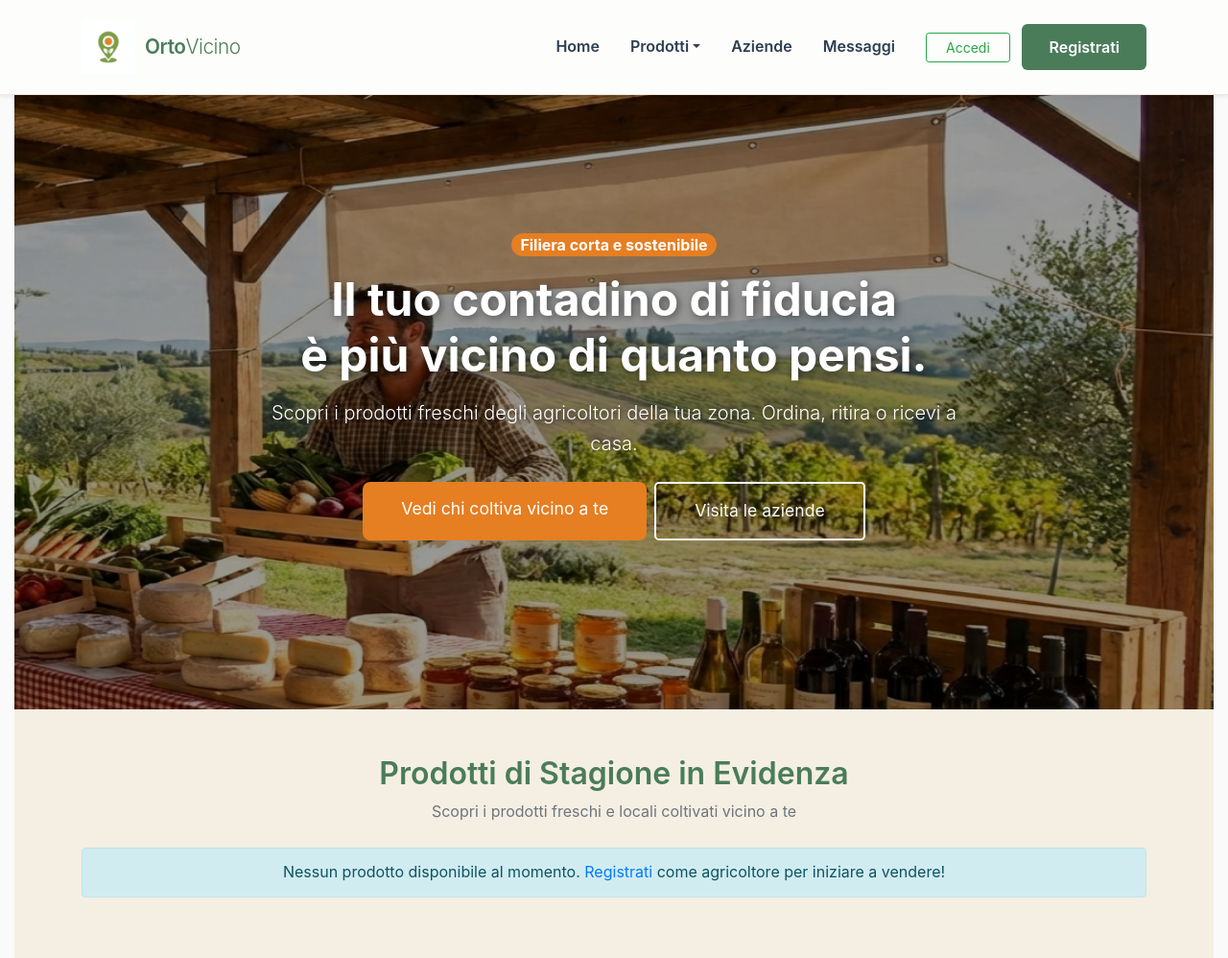
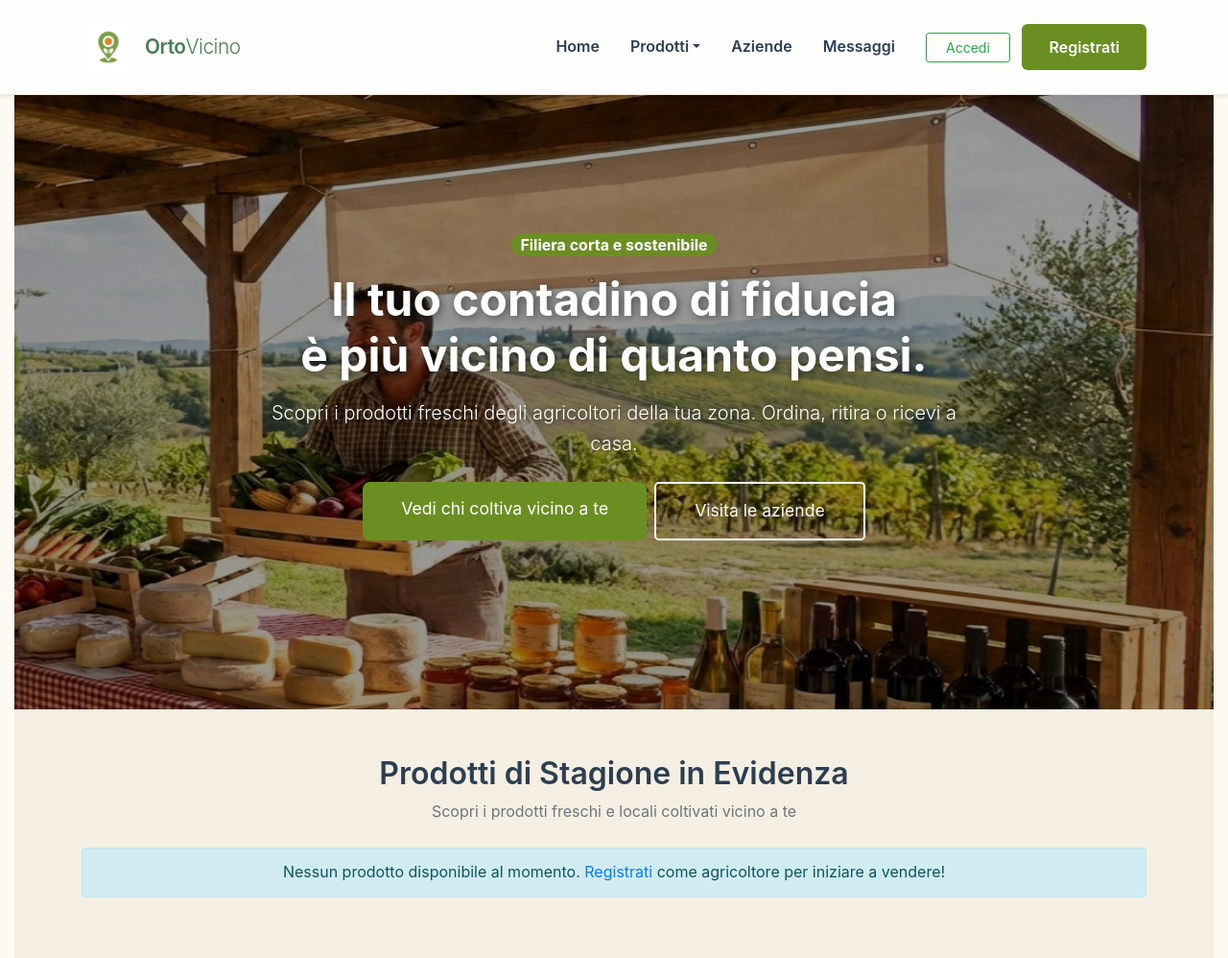
Before and after one commit to Chapobulli/agri-km-zero, a Flask app: page / in a window 1280 px wide. Shown: the top 998 px of the page at 96% size. Run offline with Flask 3, Linux system fonts and the light colour scheme; some libraries are stand-ins or nearby versions.

Commit message:
Ripristina colori originali (verde oliva #6B8E23, bg beige), mantieni navbar verde

```diff
--- a/static/css/style.css
+++ b/static/css/style.css
@@ -1,9 +1,8 @@
 /* Custom styles for OrtoVicino - Clean Professional Design */
-/* Primary: #4A7C59 (Verde Orto) | Accent: #E67E22 (Arancio Maturazione) | BG: #FAFAFA | Text: #424242 */
 body {
     font-family: -apple-system, BlinkMacSystemFont, 'Segoe UI', Roboto, 'Helvetica Neue', Arial, sans-serif;
-    background-color: #FAFAFA;
-    color: #424242;
+    background-color: #fdf9f3;
+    color: #2c3e50;
     line-height: 1.6;
     .navbar {
         background: #ffffff;
@@ -120,13 +119,13 @@ body {
 }
 
 .btn-success {
-    background-color: #4A7C59;
-    border-color: #4A7C59;
+    background-color: #6B8E23;
+    border-color: #6B8E23;
 }
 
 .btn-success:hover {
-    background-color: #3d6849;
-    border-color: #3d6849;
+    background-color: #556B1E;
+    border-color: #556B1E;
     transform: translateY(-1px);
 }
 
@@ -190,13 +189,13 @@ body {
 
 .feature-icon {
     font-size: 3rem;
-    color: #4A7C59;
+    color: #4CAF50;
     margin-bottom: 1rem;
     transition: color 0.3s ease;
 }
 
 .card:hover .feature-icon {
-    color: #E67E22;
+    color: #66BB6A;
 }
 
 .testimonial {
@@ -233,12 +232,12 @@ body {
 
 .guaranty-item i {
     font-size: 4rem;
-    color: #4A7C59;
+    color: #4CAF50;
     margin-bottom: 1rem;
 }
 
 .cta-section {
-    background: linear-gradient(135deg, #4A7C59 0%, #5c9670 100%);
+    background: linear-gradient(135deg, #4CAF50 0%, #66BB6A 100%);
     color: white;
     padding: 60px 0;
     text-align: center;
--- a/templates/index.html
+++ b/templates/index.html
@@ -7,11 +7,11 @@
     <div class="container" style="position:relative; z-index:10;">
         <div class="row justify-content-center">
             <div class="col-lg-8 text-center text-white">
-                <span class="badge badge-pill badge-light text-success mb-3" style="font-size:1rem; background:#E67E22; color:white!important; border:none;">Filiera corta e sostenibile</span>
+                <span class="badge badge-pill badge-light text-success mb-3" style="font-size:1rem; background:#6B8E23; color:white!important; border:none;">Filiera corta e sostenibile</span>
                 <h1 class="mb-3" style="font-size:3rem; font-weight:700; text-shadow: 2px 2px 8px rgba(0,0,0,0.5);">Il tuo contadino di fiducia<br>è più vicino di quanto pensi.</h1>
                 <p class="lead mb-4" style="font-size:1.25rem; text-shadow: 1px 1px 4px rgba(0,0,0,0.5);">Scopri i prodotti freschi degli agricoltori della tua zona. Ordina, ritira o ricevi a casa.</p>
                 <div class="d-flex flex-wrap justify-content-center mb-4">
-                    <a href="{{ url_for('products.list_products') }}" class="btn btn-lg mr-2 mb-2" style="padding:15px 40px; font-size:1.1rem; background:#E67E22; color:white; border:none; border-radius:8px;">Vedi chi coltiva vicino a te</a>
+                    <a href="{{ url_for('products.list_products') }}" class="btn btn-lg mr-2 mb-2" style="padding:15px 40px; font-size:1.1rem; background:#6B8E23; color:white; border:none; border-radius:8px;">Vedi chi coltiva vicino a te</a>
                     <a href="{{ url_for('profiles.companies') }}" class="btn btn-outline-light btn-lg mb-2" style="padding:15px 40px; font-size:1.1rem; border-width:2px;">Visita le aziende</a>
                 </div>
             </div>
@@ -23,7 +23,7 @@
 <section class="py-5" style="background-color: #f5efe3;">
     <div class="container">
         <div class="text-center mb-4">
-            <h2 class="section-title mb-2" style="font-size:2rem; font-weight:600; color:#4A7C59;">Prodotti di Stagione in Evidenza</h2>
+            <h2 class="section-title mb-2" style="font-size:2rem; font-weight:600; color:#2c3e50;">Prodotti di Stagione in Evidenza</h2>
             <p class="text-muted">Scopri i prodotti freschi e locali coltivati vicino a te</p>
         </div>
         {% if products_data %}
```
